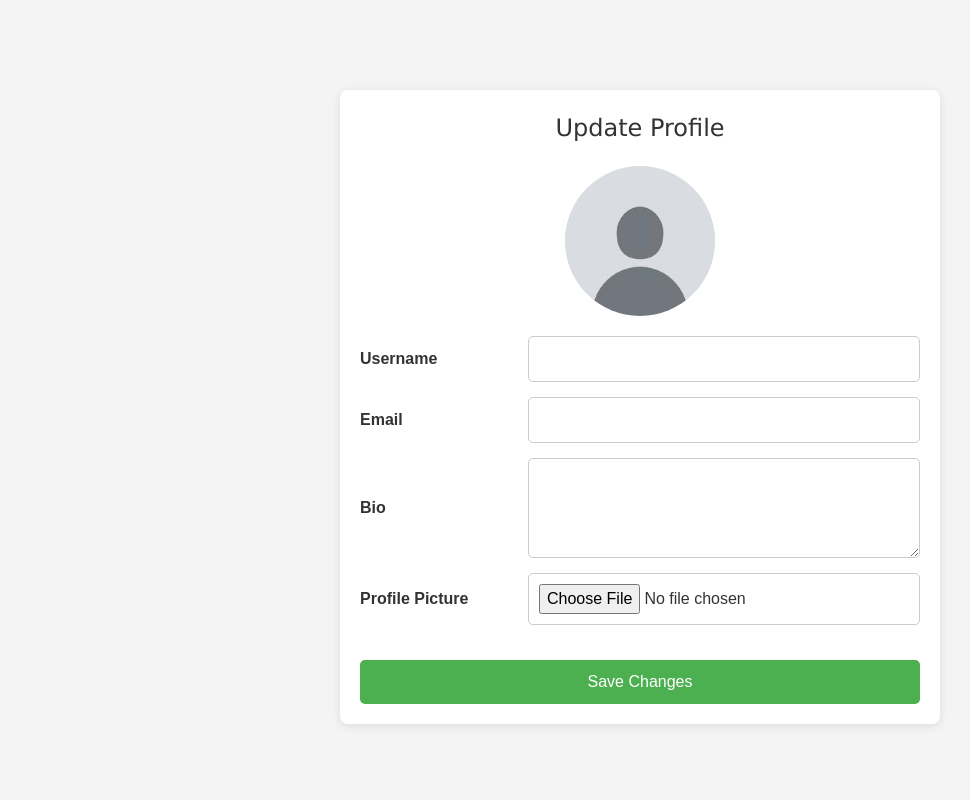
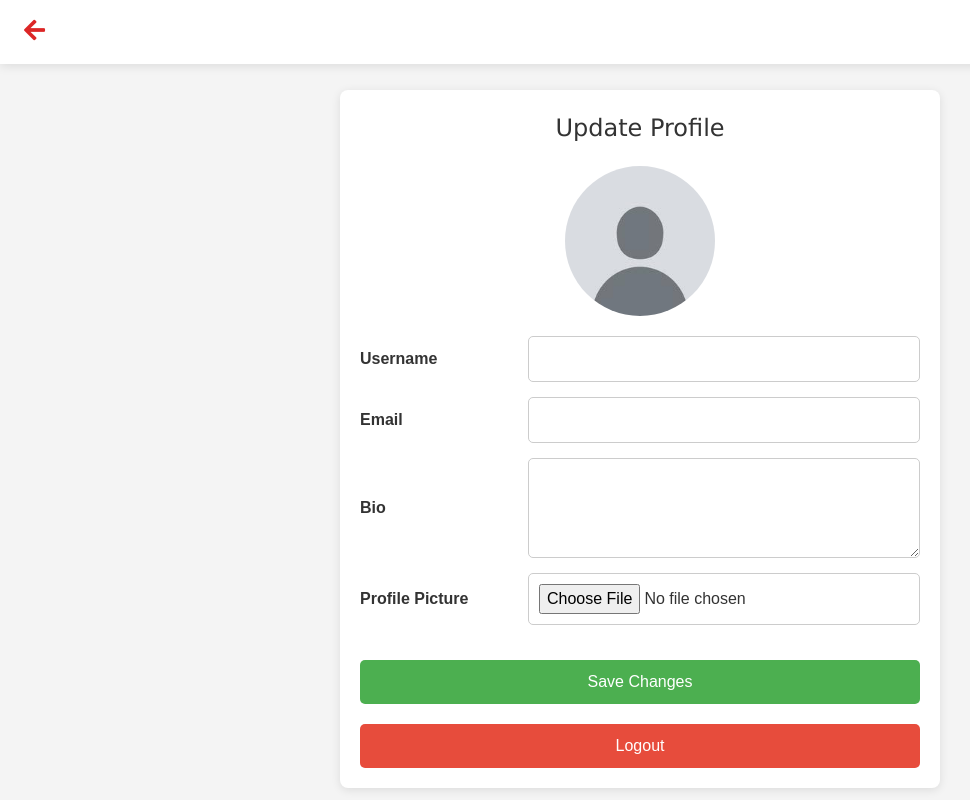
Before and after one commit to mhmmdysdn/PinBoard, a Flask app: page /update_profile in a window 1280 px wide. Shown: the whole page, without its empty margins (0-970 px from the left). Run offline with Flask 3, Linux system fonts and the light colour scheme; the visitor is signed in with stand-in values (Sample User, id 1); data that the repository does not hold is empty.

Commit message:
update lagiihh

```diff
--- a/templates/update_profile.html
+++ b/templates/update_profile.html
@@ -7,6 +7,10 @@
   <link
     href="https://cdnjs.cloudflare.com/ajax/libs/tailwindcss/2.2.19/tailwind.min.css"
     rel="stylesheet"
+  />
+  <link
+    rel="stylesheet"
+    href="https://cdnjs.cloudflare.com/ajax/libs/font-awesome/5.15.4/css/all.min.css"
   />
   <style>
     body {
@@ -51,18 +55,27 @@
       resize: vertical;
       min-height: 100px;
     }
+    .button2,
+    .logout-btn {
+      padding: 10px 15px;
+      border: none;
+      border-radius: 5px;
+      cursor: pointer;
+      width: 100%;
+      color: white;
+      margin-top: 20px;
+    }
     .button2 {
       background-color: #4caf50;
-      color: white;
-      border: none;
-      padding: 10px 15px;
-      border-radius: 5px;
-      cursor: pointer;
-      margin-top: 20px;
-      width: 100%;
     }
     .button2:hover {
       background-color: #45a049;
+    }
+    .logout-btn {
+      background-color: #e74c3c;
+    }
+    .logout-btn:hover {
+      background-color: #c0392b;
     }
     img {
       border-radius: 50%;
@@ -72,9 +85,43 @@
       margin: 20px auto;
       display: block;
     }
+    nav {
+      position: fixed;
+      top: 0;
+      left: 0;
+      right: 0;
+      background-color: white;
+      box-shadow: 0 2px 10px rgba(0, 0, 0, 0.1);
+      z-index: 10;
+    }
+    .email-field {
+      border: none;
+      background-color: transparent;
+      font-style: italic;
+      color: #666;
+      cursor: not-allowed;
+    }
   </style>
+  <script>
+    function confirmLogout() {
+      if (confirm("Are you sure you want to log out?")) {
+        window.location.href = "{{ url_for('logout') }}";
+      }
+    }
+  </script>
 </head>
 <body>
+  <!-- Navbar with Back Button -->
+  <nav>
+    <div class="max-w-7xl mx-auto px-4">
+      <div class="flex justify-between items-center h-16">
+        <a href="{{ url_for('profile') }}" class="p-2 rounded-full hover:bg-gray-100" aria-label="Back to Profile">
+          <i class="fas fa-arrow-left text-2xl text-red-600"></i>
+        </a>
+      </div>
+    </div>
+  </nav>
+
   <section id="update-profile-section">
     <h2>Update Profile</h2>
 
@@ -93,7 +140,7 @@
 
       <div class="form-row">
         <label for="email">Email</label>
-        <input type="text" id="email" name="email" value="{{ user['email'] }}" readonly />
+        <input type="text" id="email" name="email" value="{{ user['email'] }}" readonly class="email-field" />
       </div>
 
       <div class="form-row">
@@ -108,6 +155,9 @@
 
       <button class="button2" type="submit">Save Changes</button>
     </form>
+
+    <!-- Logout button with confirmation -->
+    <button class="logout-btn" onclick="confirmLogout()">Logout</button>
   </section>
 </body>
 </html>
```
Also changed, not shown: templates/Profile.html (+2 -5 lines).
